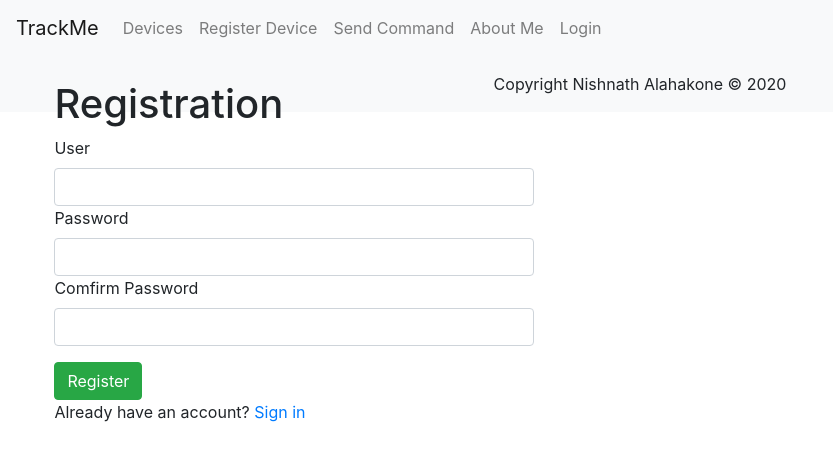
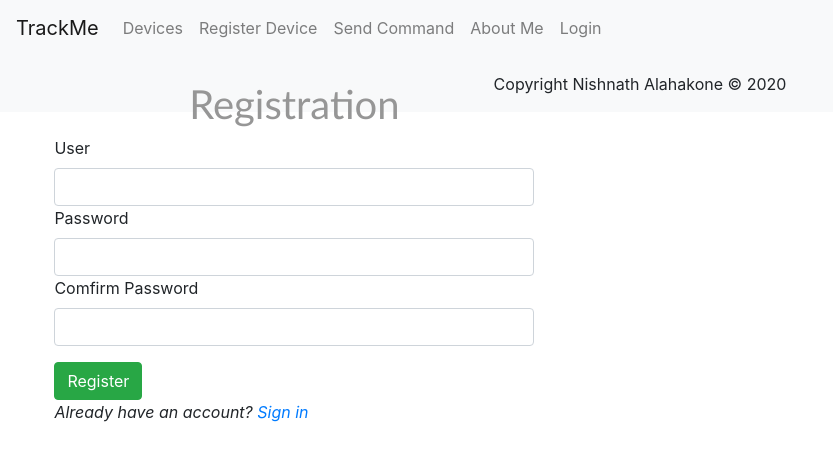
Before and after one commit to nishalaha/Track_Me, a website: page web/public/registration.html in a window 1280 px wide. Shown: the whole page, without its empty margins (0-833 px from the left). Drawn offline with nearby package versions, Linux system fonts and the light colour scheme; no server answers.

Commit message:
ENHANCE: Updated looks

```diff
--- a/web/public/registration.html
+++ b/web/public/registration.html
@@ -2,6 +2,7 @@
 <html>
     <head>
         <link rel="stylesheet" href="https://stackpath.bootstrapcdn.com/bootstrap/4.5.0/css/bootstrap.min.css" />
+        <link rel="stylesheet" href="style.css"/>
             <meta charset="utf-8" />
             <meta name="description" content="A frontend dashboard for the TrackMe application" />
             <meta name="author" content="Nishnath Alahakone" />
@@ -10,8 +11,9 @@
     </head>
     <body>
         <div id="navbar"></div>
+        <div id="footer"></div>
         <div style="width: 30em;left: 23%; height: 80%;position: absolute; top: 50%;transform: translate(-50%, -50%); text-align:left;">
-            <h1 style="padding:0ch">Registration</h1>
+            <h1 class= left style="padding:0ch">Registration</h1>
             <div class="form-group">
                 <label for="user">User</label>
                 <input type="text" class="form-control" id="username" />
@@ -19,11 +21,12 @@
                 <input type="password" class="form-control" id="password" />
                 <label for="name">Comfirm Password</label>
                 <input type="password" class="form-control" id="com_password" />
+                <div style="width: 100%!important;"><p id="error" style="color: red; float:right;"></p></div>
             </div>
             <button class="btn btn-success" id="register">Register</button>
-            <p>Already have an account? <a href="/login">Sign in</a></p>
+            <p>Already have an account? <a href="/login.html">Sign in</a></p>
         </div>
-        <div id="footer"></div>
+
     <script src="https://code.jquery.com/jquery-3.5.1.min.js"></script>
     <script src="https://stackpath.bootstrapcdn.com/bootstrap/4.5.0/js/bootstrap.min.js"></script>
     <script src="app.js"></script>
```
